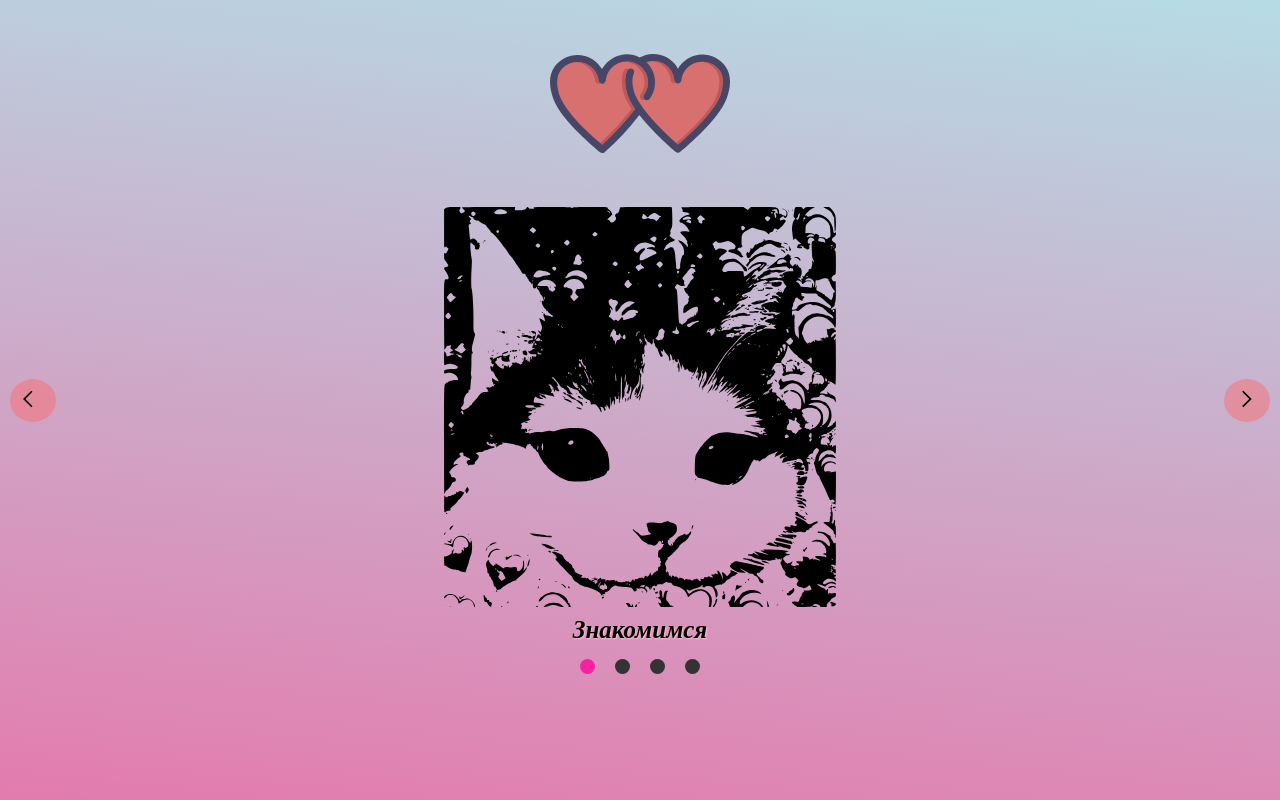
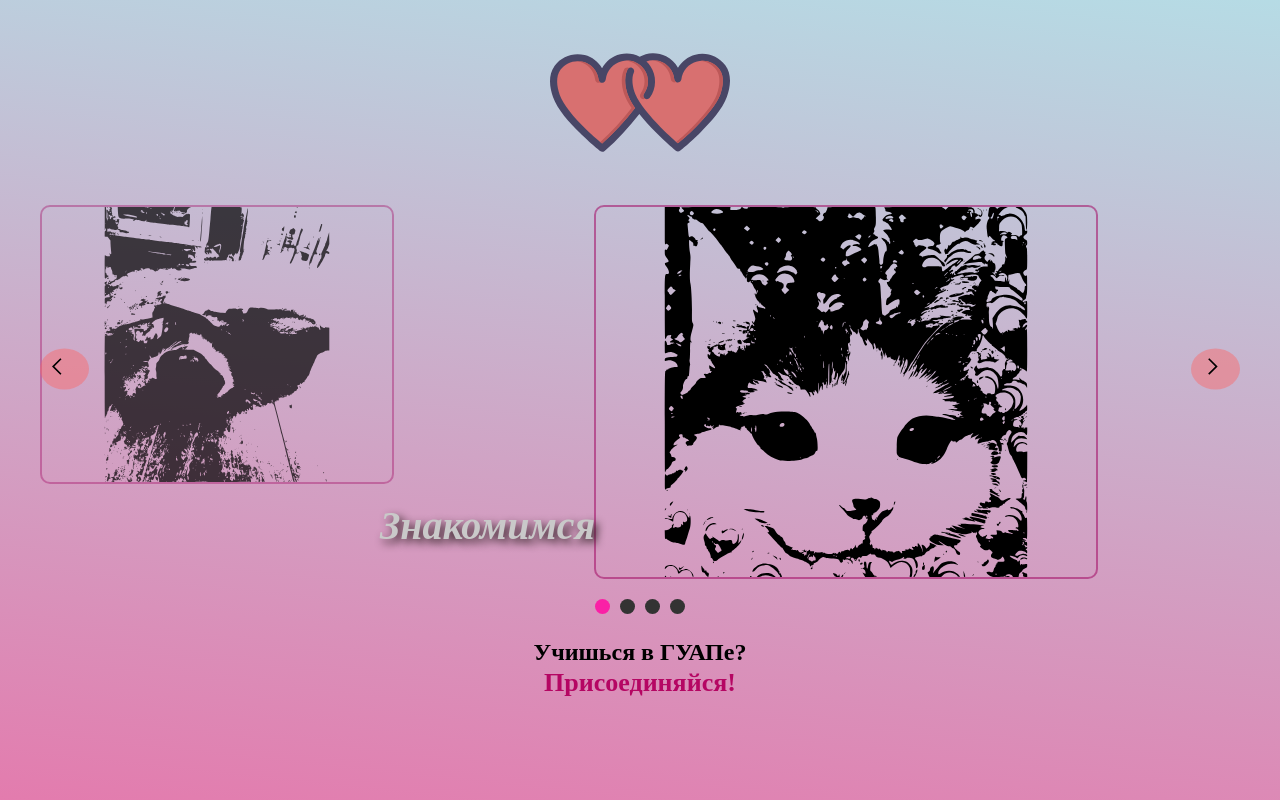
Before and after one commit to simsimsa/guap_match, a React (Vite) app in the folder guapMatch/: page /auth/Main in a window 1280 px wide. Built offline with nearby package versions, Linux system fonts and the light colour scheme.

Commit message:
fix animations

```diff
--- a/guapMatch/src/components/Button/Button.module.css
+++ b/guapMatch/src/components/Button/Button.module.css
@@ -3,6 +3,7 @@
     border: 2px solid #F157A4;
     border-radius: 20px;
     padding: 15px;
+    font-style: italic;
     font-size: 20px;
     font-weight: bold;
     color: white;
--- a/guapMatch/src/components/carousel/carousel.module.css
+++ b/guapMatch/src/components/carousel/carousel.module.css
@@ -1,73 +1,104 @@
-.carouselImg {
+.Carousel {
+    position: relative;
+    overflow: hidden;
+    max-height: 100vh;
+    max-width: 1200px;
+    width: 100%;
+    margin: 0px auto;
+}
+
+.carouselTrack {
+    overflow: hidden;
+    display: flex;
+    gap: 100px;
+}
+
+.carouselInner {
+    display: flex;
+    gap: 200px;
+    justify-content: center;
+    transition: transform 0.5s ease-in-out;
+}
+
+.carouselImgLarge {
+    width: 500px;
+    height: 370px;
     border-radius: 10px;
-    height: 400px;
-    max-width: 650px;
-    margin: auto;
-    overflow: hidden;
+    border: 2px solid #a30d678e;
+}
+
+.carouselImgSmall {
+    width: 350px;
+    height: 275px;
+    border-radius: 10px;
+    opacity: 0.7;
+    border: 2px solid #a30d678e;
 }
 
 .carouselText {
-    text-align: center;
-    margin: 5px auto 15px auto;
-    font-size: 25px;
+    margin-bottom: 15px;
+    font-size: 40px;
     font-weight: 600;
     font-style: italic;
-    color: black;
-    text-shadow: 1px 1px 2px pink;
+    color: rgb(201, 201, 201);
+    text-shadow: 4px 4px 8px rgb(46, 30, 33);
+    position: absolute;
+    bottom: 20px;
+    left: 50%;
+    transform: translateX(-50%);
+    width: 100%;
+    z-index: 1;
 }
 
-.carouselImg img {
-    width: 99%;
-    height: 99%;
-    border-radius: 20px;
-    border: #a30d678e solid 2px;
-}
 .slides {
     display: flex;
     justify-content: space-between;
+    position: absolute;
+    top: 40%;
+    width: 100%;
+    transform: translateY(-50%);
+    z-index: 1;
+    pointer-events: none;
 }
+
 .slide-left,
 .slide-right {
     background-color: #fb666675;
     color: #fff;
-    padding: 10px 8px 8px 13px;
-    margin: 0 20px;
+    padding: 8px 12px;
     border-radius: 50%;
-    position: absolute;
-    top: 0;
-    bottom: 0;
-    margin: auto 10px;
     height: 25px;
     width: 25px;
-}
-.slide-left {
-    left: 0;
-}
-.slide-right {
-    right: 0;
-}
-
-.slides :hover {
+    pointer-events: auto;
     cursor: pointer;
 }
 
+.slide-left {
+    left: 20px;
+}
+
+.slide-right {
+    right: 20px;
+}
+
 .indicator {
-    margin-top: 0;
-    margin-bottom: 20px;
     display: flex;
     justify-content: center;
-    gap: 20px;
+    gap: 10px;
+    margin-top: 20px;
+    bottom: 10px;
+    left: 50%;
+    z-index: 1;
 }
+
 .dot {
     background-color: #333;
     width: 15px;
     height: 15px;
     border-radius: 50%;
+    cursor: pointer;
 }
+
 .active {
     background-color: #fa20a6;
 }
-
-.Carousel{
-    overflow: hidden;
-}
--- a/guapMatch/src/components/carousel/carousel.tsx
+++ b/guapMatch/src/components/carousel/carousel.tsx
@@ -11,71 +11,96 @@ interface CarouselProps {
 }
 
 const Carousel = ({ images }: CarouselProps) => {
+    const [current, setCurrent] = useState(0);
 
-     const [direction, setDirection] = useState("left");
+    const handleNext = () => {
+        setCurrent((prevIndex) => (prevIndex + 1) % images.length);
+    };
 
-    const slideVariants = {
-        hiddenRight: {
-            x: "100%",
+    const handlePrevious = () => {
+        setCurrent(
+            (prevIndex) => (prevIndex - 1 + images.length) % images.length
+        );
+    };
+
+    const handleDotClick = (index: number) => {
+        setCurrent(index);
+    };
+
+    const getPrevIndex = (index: number) =>
+        (index - 1 + images.length) % images.length;
+    const getNextIndex = (index: number) => (index + 1) % images.length;
+
+    const textVariants = {
+        hidden: {
             opacity: 0,
-        },
-        hiddenLeft: {
-            x: "-100%",
-            opacity: 0,
+            y: -30,
         },
         visible: {
-            x: "0",
             opacity: 1,
-            transition: {
-                duration: 1,
-            },
-        },
-        exit: {
-            opacity: 0,
-            scale: 0.8,
-            transition: {
-                duration: 0.5,
-            },
+            x: -260,
+            y: -30,
+            transition: { duration: 0.5, delay: 2 },
         },
     };
 
-
-    const [current, setcurrent] = useState(0);
-    const handleNext = () => {
-        setDirection("right");
-        setcurrent((prevIndex: number) =>
-            prevIndex + 1 === images.length ? 0 : prevIndex + 1
-        );
-    };
-    const handlePrevious = () => {
-        setDirection("left");
-        setcurrent((prevIndex) =>
-            prevIndex - 1 < 0 ? images.length - 1 : prevIndex - 1
-        );
-    };
-    const handleDotClick = (index: number) => {
-        setDirection(index > current ? "right" : "left");
-        setcurrent(index);
-    };
-
     return (
-        <div className={styles["Carousel"]}>
-            <AnimatePresence>
+        <div className={styles.Carousel}>
+            <div className={styles.carouselTrack}>
+                <AnimatePresence initial={false}>
+                    <motion.div
+                        className={styles.carouselInner}
+                        key={current}
+                        variants={{
+                            enter: {
+                                x: 0,
+                                y: 0,
+                                opacity: 1,
+                                transition: {
+                                    duration: 0.3,
+                                    type: "spring",
+                                    stiffness: 100,
+                                },
+                            },
+                            exit: (custom) => ({
+                                x: custom < current ? 500 : -500,
+                                y: 0,
+                                opacity: 1,
+                                transition: { duration: 0 },
+                            }),
+                        }}
+                        initial="exit"
+                        animate="enter"
+                        exit="exit"
+                        custom={current}
+                    >
+                        <motion.img
+                            src={images[getPrevIndex(current)].img}
+                            className={styles.carouselImgSmall}
+                            alt={images[getPrevIndex(current)].text}
+                        />
                         <motion.img
                             src={images[current].img}
-                    key={current}
-                    className={styles["carouselImg"]}
-                    variants={slideVariants}
-                    initial={
-                        direction === "right" ? "hiddenRight" : "hiddenLeft"
-                    }
+                            className={styles.carouselImgLarge}
+                            alt={images[current].text}
+                        />
+                        <motion.img
+                            src={images[getNextIndex(current)].img}
+                            className={styles.carouselImgSmall}
+                            alt={images[getNextIndex(current)].text}
+                        />
+
+                        <motion.div
+                            className={styles.carouselText}
+                            variants={textVariants}
+                            initial="hidden"
                             animate="visible"
-                    exit="exit"
-                />
-                <motion.div className={styles["carouselText"]}>
+                        >
                             {images[current].text}
                         </motion.div>
+                    </motion.div>
                 </AnimatePresence>
+            </div>
             <div className={styles["slides"]}>
                 <div className={styles["slide-left"]} onClick={handlePrevious}>
                     <svg
--- /dev/null
+++ b/guapMatch/src/pages/Cover/Cover.tsx
@@ -0,0 +1,24 @@
+import { Link } from "react-router-dom";
+import Carousel from "../../components/carousel/carousel";
+import styles from "./Main.module.css";
+
+const images = [
+    { img: "/cat_match_1.svg", text: "Знакомимся" },
+    { img: "/catsTolking.svg", text: "Общаемся" },
+    { img: "/cattolking_1.svg", text: "Встречаемся" },
+    { img: "/catsTolking.svg", text: "Любимся" },
+];
+
+export function Cover() {
+    return (
+        <div className={styles["main"]}>
+            <Carousel images={images} />
+            <div className={styles["link"]}>
+                <div className={styles["text"]}>Учишься в ГУАПе?</div>
+                <Link to="/auth/login" className={styles["register"]}>
+                    Присоединяйся!
+                </Link>
+            </div>
+        </div>
+    );
+}
--- /dev/null
+++ b/guapMatch/src/pages/Cover/Main.module.css
@@ -0,0 +1,24 @@
+.main {
+    overflow: hidden;
+    display: flex;
+    flex-direction: column;
+    gap: 25px;
+    align-items: center;
+}
+
+.link{
+    display: flex;
+    flex-direction: column;
+    align-items:center;
+    gap: 2px;
+    font-size: 24px;
+    font-weight: 600;
+    color: rgb(0, 0, 0);
+}
+
+.register {
+    text-decoration: none;
+    font-size: 26px;
+    font-weight: 600;
+    color: rgb(181, 6, 99);
+}
--- a/guapMatch/src/pages/Main/Main.tsx
+++ /dev/null
@@ -1,16 +0,0 @@
-import Carousel from "../../components/carousel/carousel";
-
-const images = [
-    { img: "/cat_match_1.svg", text: "Знакомимся" },
-    { img: "/catsTolking.svg", text: "Общаемся" },
-    { img: "/cattolking_1.svg", text: "Встречаемся" },
-    { img: "/catsTolking.svg", text: "Любимся" },
-];
-
-export function Main() {
-    return (
-        <div>
-            <Carousel images={images} />
-        </div>
-    );
-}
```
Also changed, not shown: guapMatch/src/main.tsx (+18 -17 lines). Lines whose indentation alone changed are shown as unchanged.
